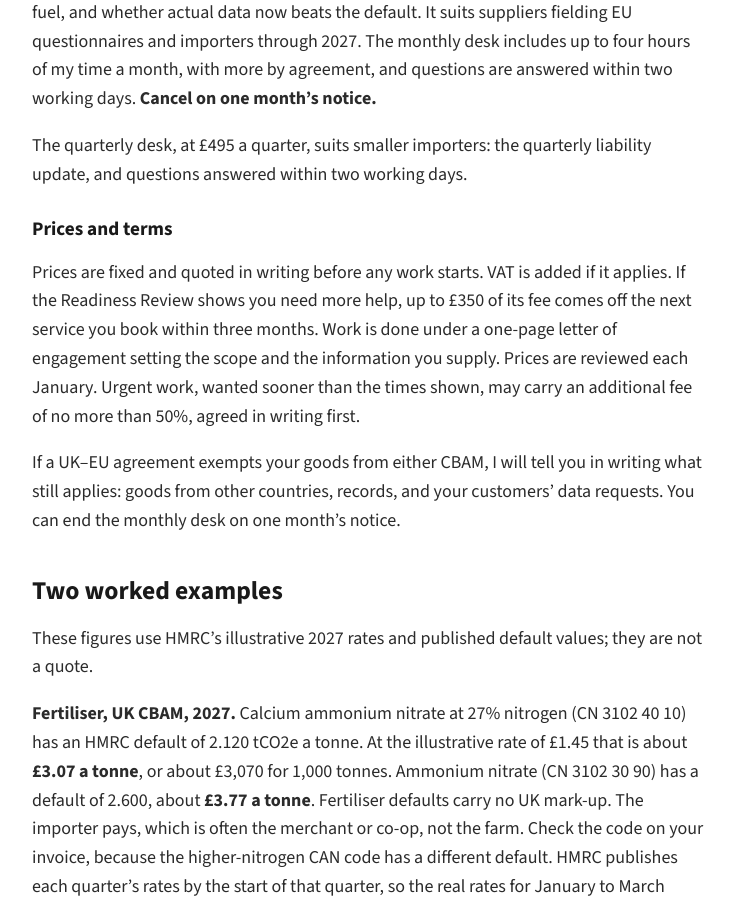
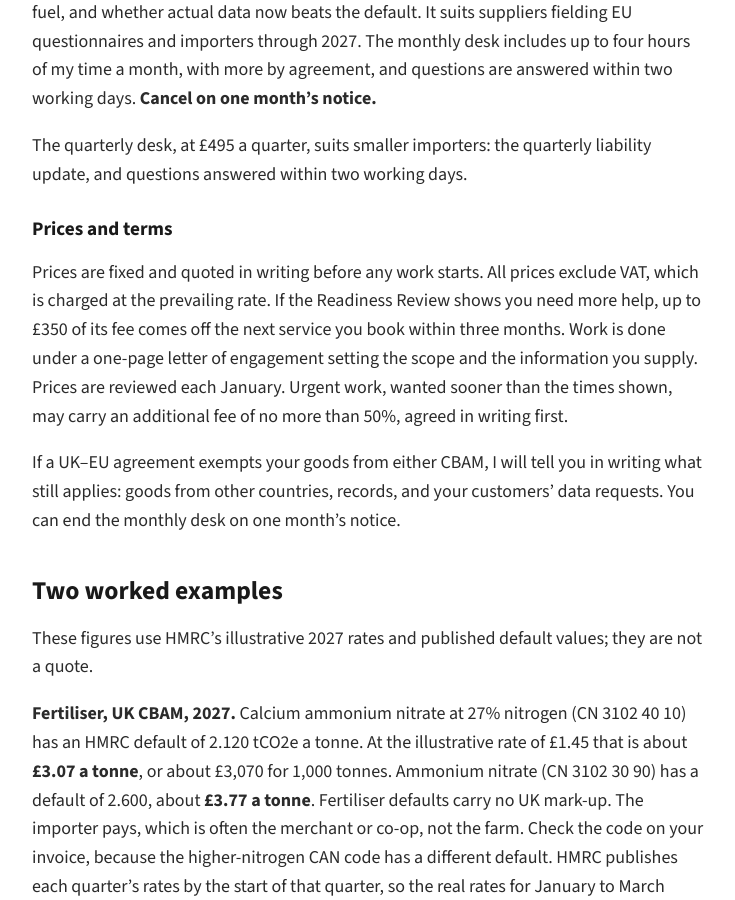
Before and after one commit to robertjparkuk/RobertJParkuk.github.io, a Jekyll site: the page built from cbam-desk.md, in a window 1280 px wide and 900 px high, scrolled down 4818 px. Shown: the whole window, without its empty margins (96-831 px from the left). Built offline with Jekyll 4.4.1, drawn with Linux system fonts in a browser that asks for light colours; some of the changed text lies outside the part shown.

Commit message:
v0.38.3: prices exclude VAT, charged at the prevailing rate
Footer line on every layout page, CBAM Desk prices and terms, and the
public affairs day rate. No VAT number shown until HMRC confirms.

Co-Authored-By: Claude Opus 5.5 <noreply@anthropic.com>
Claude-Session: https://claude.ai/code/session_013wRm72XhSXcWRSimZ2R2FQ

```diff
--- a/_layouts/default.html
+++ b/_layouts/default.html
@@ -55,6 +55,7 @@
           · <a href="{{ '/privacy/' | relative_url }}">Privacy</a>
         </p>
         {% if page.rules_checked %}<p class="small">Rules last checked against GOV.UK and EUR-Lex on {{ page.rules_checked }}. General information, not legal or tax advice.</p>{% endif %}
+        <p class="small">All prices exclude VAT, which is charged at the prevailing rate.</p>
         <p class="small">© {{ 'now' | date: '%Y' }} Robert J. Park</p>
       </div>
     </div>
--- a/cbam-desk.md
+++ b/cbam-desk.md
@@ -82,7 +82,7 @@ The quarterly desk, at £495 a quarter, suits smaller importers: the quarterly l
 
 ### Prices and terms
 
-Prices are fixed and quoted in writing before any work starts. VAT is added if it applies. If the Readiness Review shows you need more help, up to £350 of its fee comes off the next service you book within three months. Work is done under a one-page letter of engagement setting the scope and the information you supply. Prices are reviewed each January. Urgent work, wanted sooner than the times shown, may carry an additional fee of no more than 50%, agreed in writing first.
+Prices are fixed and quoted in writing before any work starts. All prices exclude VAT, which is charged at the prevailing rate. If the Readiness Review shows you need more help, up to £350 of its fee comes off the next service you book within three months. Work is done under a one-page letter of engagement setting the scope and the information you supply. Prices are reviewed each January. Urgent work, wanted sooner than the times shown, may carry an additional fee of no more than 50%, agreed in writing first.
 
 If a UK–EU agreement exempts your goods from either CBAM, I will tell you in writing what still applies: goods from other countries, records, and your customers' data requests. You can end the monthly desk on one month's notice.
 
```
Also changed, not shown: WEBSITE-UPDATES.md (+9 -0 lines), services.md (+1 -1 lines).
